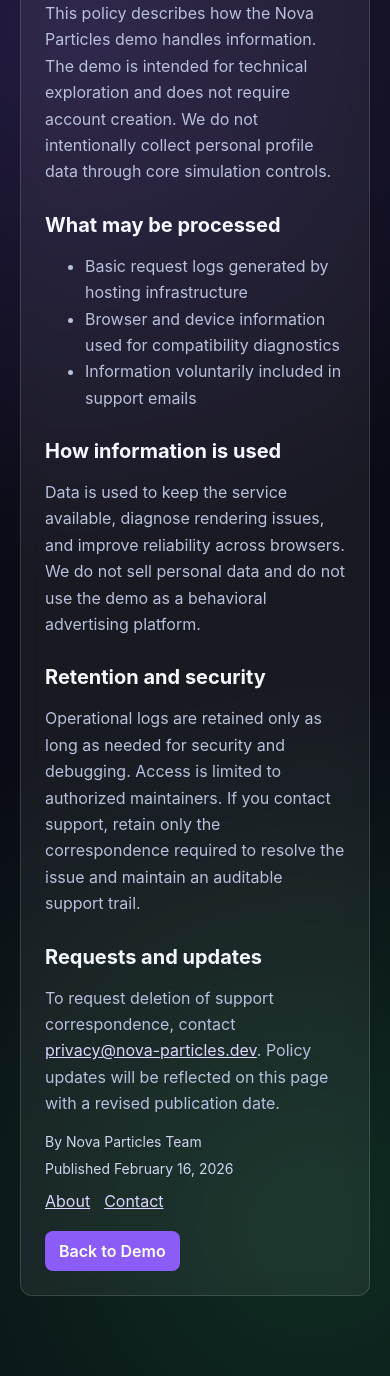
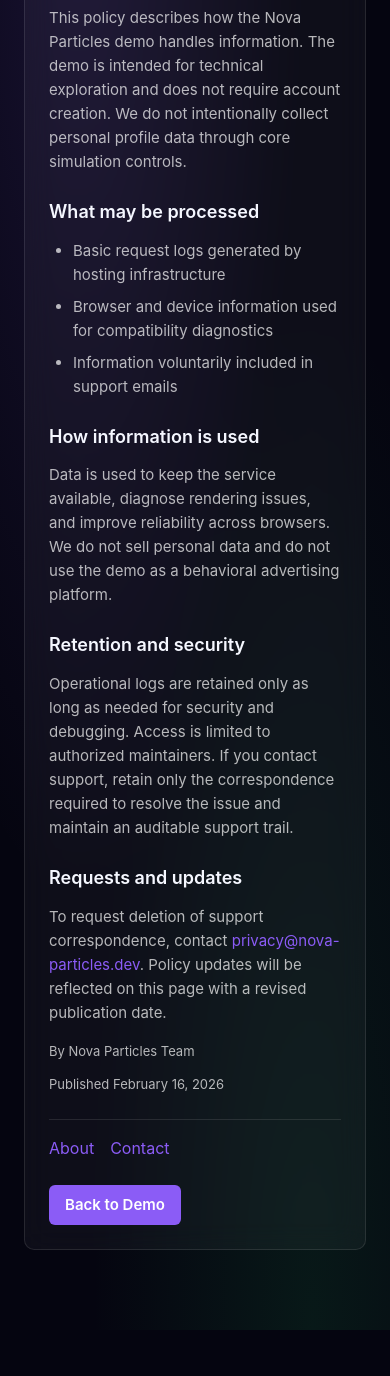
Before and after one commit to forbiddenlink/particle-system, a website: page apps/web/public/privacy-policy/index.html in a window 390 px wide. Shown: the part 128-1504 px from the top of the page. After the commit the page ends 1458 px from the top, so only its background shows below. Drawn offline with Linux system fonts and the light colour scheme.

Commit message:
refactor(ui): implement design system with unified tokens and improved polish
- Add comprehensive CSS custom properties (type scale, 8pt spacing grid, colors, surfaces)
- Unify glassmorphism: consistent 14px blur, updated surface opacity
- Improve button states: focus rings, disabled styles, unified shadows
- Enhance preset buttons: clearer active state with primary border
- Upgrade range sliders: thicker track, hover/focus states, Firefox support
- Add focus-visible outlines to all interactive elements
- Align site-pages.css with main design system tokens
- Update mobile breakpoints to use spacing tokens

Co-Authored-By: Warp <agent@warp.dev>

```diff
--- a/apps/web/public/site-pages.css
+++ b/apps/web/public/site-pages.css
@@ -1,83 +1,159 @@
 :root {
   color-scheme: dark;
-  --bg: #0a0b14;
-  --panel: rgba(255, 255, 255, 0.06);
-  --border: rgba(255, 255, 255, 0.14);
-  --text: #f5f7ff;
-  --muted: #b8c0dd;
-  --accent: #8b5cf6;
+
+  /* Typography */
+  --font-sans: "Inter", -apple-system, BlinkMacSystemFont, "Segoe UI", Roboto, sans-serif;
+
+  /* Type Scale */
+  --text-display: 28px;
+  --text-h1: 24px;
+  --text-h2: 18px;
+  --text-body: 15px;
+  --text-caption: 13px;
+
+  /* Spacing */
+  --space-2: 8px;
+  --space-3: 12px;
+  --space-4: 16px;
+  --space-5: 24px;
+  --space-6: 32px;
+  --space-8: 48px;
+
+  /* Colors */
+  --color-bg: #050510;
+  --color-surface: rgba(255, 255, 255, 0.04);
+  --color-border: rgba(255, 255, 255, 0.1);
+  --color-text: #f5f7ff;
+  --color-text-muted: rgba(255, 255, 255, 0.7);
+  --color-primary: #8b5cf6;
+  --color-primary-hover: #7c3aed;
+
+  /* Surfaces */
+  --radius-md: 10px;
+  --radius-sm: 6px;
+  --blur-panel: 14px;
 }
 
 * {
   box-sizing: border-box;
+  margin: 0;
+  padding: 0;
 }
 
 body {
-  margin: 0;
-  font-family: "Inter", "Segoe UI", sans-serif;
+  font-family: var(--font-sans);
   background:
-    radial-gradient(circle at 20% 10%, rgba(139, 92, 246, 0.2), transparent 40%),
-    radial-gradient(circle at 80% 90%, rgba(34, 197, 94, 0.18), transparent 40%),
-    var(--bg);
-  color: var(--text);
+    radial-gradient(ellipse at 20% 0%, rgba(139, 92, 246, 0.15), transparent 50%),
+    radial-gradient(ellipse at 80% 100%, rgba(34, 197, 94, 0.1), transparent 50%),
+    var(--color-bg);
+  color: var(--color-text);
+  line-height: 1.6;
+  -webkit-font-smoothing: antialiased;
 }
 
 main {
-  max-width: 860px;
-  margin: 48px auto;
-  padding: 0 20px 32px;
+  max-width: 720px;
+  margin: var(--space-8) auto;
+  padding: 0 var(--space-5) var(--space-6);
 }
 
 .panel {
-  background: var(--panel);
-  border: 1px solid var(--border);
-  border-radius: 12px;
-  padding: 24px;
-  backdrop-filter: blur(10px);
+  background: var(--color-surface);
+  border: 1px solid var(--color-border);
+  border-radius: var(--radius-md);
+  padding: var(--space-5);
+  backdrop-filter: blur(var(--blur-panel));
+  -webkit-backdrop-filter: blur(var(--blur-panel));
 }
 
 h1 {
-  margin: 0 0 8px;
-  font-size: 32px;
+  font-size: var(--text-display);
+  font-weight: 700;
+  letter-spacing: -0.02em;
+  margin-bottom: var(--space-4);
 }
 
 h2 {
-  margin: 28px 0 10px;
-  font-size: 20px;
+  font-size: var(--text-h2);
+  font-weight: 600;
+  margin-top: var(--space-5);
+  margin-bottom: var(--space-3);
 }
 
-p,
+p {
+  color: var(--color-text-muted);
+  font-size: var(--text-body);
+  margin-bottom: var(--space-4);
+}
+
+p:last-child {
+  margin-bottom: 0;
+}
+
+ul {
+  color: var(--color-text-muted);
+  padding-left: var(--space-5);
+  margin-bottom: var(--space-4);
+}
+
 li {
-  color: var(--muted);
-  line-height: 1.65;
+  font-size: var(--text-body);
+  margin-bottom: var(--space-2);
 }
 
 nav {
-  margin: 14px 0 0;
+  margin-top: var(--space-5);
+  padding-top: var(--space-4);
+  border-top: 1px solid var(--color-border);
   display: flex;
-  gap: 14px;
+  gap: var(--space-4);
   flex-wrap: wrap;
 }
 
 a {
-  color: #ddd6fe;
+  color: var(--color-primary);
+  text-decoration: none;
+  transition: color 150ms ease;
+}
+
+a:hover {
+  color: #a78bfa;
+}
+
+a:focus-visible {
+  outline: 2px solid var(--color-primary);
+  outline-offset: 2px;
+  border-radius: 2px;
 }
 
 time,
 .byline {
   display: block;
-  font-size: 14px;
-  color: #d1d5f0;
-  margin-top: 10px;
+  font-size: var(--text-caption);
+  color: var(--color-text-muted);
+  margin-top: var(--space-3);
 }
 
 .home-link {
   display: inline-block;
-  margin-top: 20px;
+  margin-top: var(--space-5);
   text-decoration: none;
-  background: var(--accent);
+  background: var(--color-primary);
   color: #ffffff;
-  border-radius: 8px;
-  padding: 10px 14px;
+  border-radius: var(--radius-sm);
+  padding: var(--space-2) var(--space-4);
   font-weight: 600;
+  font-size: var(--text-body);
+  transition: background 150ms ease, transform 150ms ease;
 }
+
+.home-link:hover {
+  background: var(--color-primary-hover);
+  transform: translateY(-1px);
+  color: #ffffff;
+}
+
+.home-link:focus-visible {
+  outline: 2px solid var(--color-primary);
+  outline-offset: 2px;
+}
--- a/apps/web/src/style.css
+++ b/apps/web/src/style.css
@@ -1,21 +1,60 @@
 :root {
-  --font-sans:
-    "Inter", -apple-system, BlinkMacSystemFont, "Segoe UI", Roboto, sans-serif;
+  /* Typography */
+  --font-sans: "Inter", -apple-system, BlinkMacSystemFont, "Segoe UI", Roboto, sans-serif;
   --font-mono: "JetBrains Mono", "Fira Code", monospace;
 
+  /* Type Scale */
+  --text-display: 28px;
+  --text-h1: 20px;
+  --text-h2: 16px;
+  --text-body: 14px;
+  --text-caption: 12px;
+  --text-mono: 13px;
+
+  /* Spacing (8pt grid) */
+  --space-1: 4px;
+  --space-2: 8px;
+  --space-3: 12px;
+  --space-4: 16px;
+  --space-5: 24px;
+  --space-6: 32px;
+  --space-8: 48px;
+
+  /* Neutrals */
   --color-bg: #050510;
+  --color-surface-1: rgba(10, 10, 20, 0.75);
+  --color-surface-2: rgba(255, 255, 255, 0.05);
+  --color-border: rgba(255, 255, 255, 0.1);
+  --color-border-subtle: rgba(255, 255, 255, 0.06);
+
+  /* Text */
   --color-text: #ffffff;
   --color-text-muted: rgba(255, 255, 255, 0.7);
+  --color-text-subtle: rgba(255, 255, 255, 0.5);
+
+  /* Accent */
   --color-primary: #8b5cf6;
   --color-primary-hover: #7c3aed;
+  --color-primary-muted: rgba(139, 92, 246, 0.2);
+
+  /* Semantic */
   --color-success: #22c55e;
+  --color-warning: #f59e0b;
+  --color-error: #ef4444;
 
-  --glass-bg: rgba(10, 10, 20, 0.6);
-  --glass-border: rgba(255, 255, 255, 0.1);
-  --glass-shadow: 0 8px 32px 0 rgba(0, 0, 0, 0.37);
+  /* Surfaces */
+  --radius-sm: 6px;
+  --radius-md: 10px;
+  --radius-lg: 14px;
+  --blur-panel: 14px;
+  --shadow-panel: 0 8px 32px rgba(0, 0, 0, 0.4);
+  --shadow-button: 0 2px 4px rgba(0, 0, 0, 0.2);
+  --shadow-button-hover: 0 4px 8px rgba(0, 0, 0, 0.3);
 
-  --radius-sm: 6px;
-  --radius-md: 12px;
+  /* Transitions */
+  --duration-fast: 150ms;
+  --duration-normal: 200ms;
+  --ease-out: cubic-bezier(0.4, 0, 0.2, 1);
 }
 
 * {
@@ -69,42 +108,43 @@ canvas {
 /* UI Panels */
 .panel {
   position: absolute;
-  background: var(--glass-bg);
-  backdrop-filter: blur(12px);
-  -webkit-backdrop-filter: blur(12px);
-  border: 1px solid var(--glass-border);
-  box-shadow: var(--glass-shadow);
+  background: var(--color-surface-1);
+  backdrop-filter: blur(var(--blur-panel));
+  -webkit-backdrop-filter: blur(var(--blur-panel));
+  border: 1px solid var(--color-border);
+  box-shadow: var(--shadow-panel);
   border-radius: var(--radius-md);
-  padding: 16px 24px;
+  padding: var(--space-4) var(--space-5);
   z-index: 100;
   transition:
-    transform 0.2s ease,
-    opacity 0.2s ease;
+    transform var(--duration-normal) var(--ease-out),
+    opacity var(--duration-normal) var(--ease-out);
   pointer-events: auto;
 }
 
 #info {
-  top: 24px;
-  left: 24px;
+  top: var(--space-5);
+  left: var(--space-5);
   max-width: 340px;
 }
 
 #info h1 {
-  font-size: 20px;
+  font-size: var(--text-h1);
   font-weight: 700;
-  margin-bottom: 8px;
+  margin-bottom: var(--space-2);
   background: linear-gradient(135deg, #fff 0%, #a78bfa 100%);
   -webkit-background-clip: text;
   -webkit-text-fill-color: transparent;
+  background-clip: text;
   display: inline-block;
   letter-spacing: -0.02em;
 }
 
 #info p {
-  font-size: 14px;
+  font-size: var(--text-body);
   line-height: 1.5;
   color: var(--color-text-muted);
-  margin-bottom: 8px;
+  margin-bottom: var(--space-2);
 }
 
 #info p:last-child {
@@ -112,42 +152,43 @@ canvas {
 }
 
 #active-preset {
-  margin-top: 10px;
+  margin-top: var(--space-3);
 }
 
 #active-preset-description {
-  font-size: 13px;
-  color: rgba(255, 255, 255, 0.78);
+  font-size: var(--text-mono);
+  color: var(--color-text-muted);
 }
 
 #stats {
-  top: 24px;
-  right: 24px;
+  top: var(--space-5);
+  right: var(--space-5);
   font-family: var(--font-mono);
-  font-size: 13px;
+  font-size: var(--text-mono);
   display: flex;
   flex-direction: column;
-  gap: 4px;
+  gap: var(--space-1);
 }
 
 .stat-value {
   color: var(--color-success);
   font-weight: 600;
+  font-variant-numeric: tabular-nums;
 }
 
 /* Controls */
 #controls {
   position: absolute;
-  bottom: 24px;
-  left: 24px;
+  bottom: var(--space-5);
+  left: var(--space-5);
   right: 340px;
   display: flex;
   flex-wrap: nowrap;
-  gap: 12px;
+  gap: var(--space-3);
   z-index: 100;
   align-items: center;
   overflow-x: auto;
-  padding-bottom: 4px;
+  padding-bottom: var(--space-1);
   pointer-events: auto;
 }
 
@@ -155,91 +196,137 @@ canvas {
   flex: 0 0 auto;
 }
 
-/* Button utility */
+/* Button base */
 .btn {
   background: var(--color-primary);
   color: white;
   border: none;
-  padding: 10px 20px;
+  padding: var(--space-2) var(--space-4);
   border-radius: var(--radius-sm);
   cursor: pointer;
-  font-size: 14px;
+  font-size: var(--text-body);
   font-weight: 500;
-  transition: all 0.2s ease;
+  transition: all var(--duration-fast) var(--ease-out);
   font-family: var(--font-sans);
-  box-shadow: 0 2px 4px rgba(0, 0, 0, 0.2);
+  box-shadow: var(--shadow-button);
 }
 
 .btn:hover {
   background: var(--color-primary-hover);
   transform: translateY(-1px);
-  box-shadow: 0 4px 8px rgba(0, 0, 0, 0.3);
+  box-shadow: var(--shadow-button-hover);
 }
 
 .btn:active {
   transform: translateY(0);
+  box-shadow: var(--shadow-button);
+}
+
+.btn:focus-visible {
+  outline: 2px solid var(--color-primary);
+  outline-offset: 2px;
+}
+
+.btn:disabled {
+  opacity: 0.4;
+  cursor: not-allowed;
+  transform: none;
 }
 
 /* Form elements */
 .control-group {
   display: flex;
   align-items: center;
-  gap: 12px;
-  background: var(--glass-bg);
-  backdrop-filter: blur(12px);
-  -webkit-backdrop-filter: blur(12px);
-  border: 1px solid var(--glass-border);
-  padding: 8px 16px;
+  gap: var(--space-3);
+  background: var(--color-surface-1);
+  backdrop-filter: blur(var(--blur-panel));
+  -webkit-backdrop-filter: blur(var(--blur-panel));
+  border: 1px solid var(--color-border);
+  padding: var(--space-2) var(--space-4);
   border-radius: var(--radius-sm);
   color: var(--color-text);
-  font-size: 14px;
+  font-size: var(--text-body);
   user-select: none;
+}
+
+.control-group label {
+  color: var(--color-text-muted);
+  font-weight: 500;
+  white-space: nowrap;
 }
 
 input[type="range"] {
   -webkit-appearance: none;
   width: 120px;
-  height: 4px;
-  background: rgba(255, 255, 255, 0.2);
-  border-radius: 2px;
+  height: 6px;
+  background: rgba(255, 255, 255, 0.15);
+  border-radius: 3px;
   outline: none;
+  transition: background var(--duration-fast) var(--ease-out);
+}
+
+input[type="range"]:hover {
+  background: rgba(255, 255, 255, 0.25);
+}
+
+input[type="range"]:focus-visible {
+  outline: 2px solid var(--color-primary);
+  outline-offset: 2px;
 }
 
 input[type="range"]::-webkit-slider-thumb {
   -webkit-appearance: none;
-  width: 16px;
-  height: 16px;
+  width: 14px;
+  height: 14px;
   border-radius: 50%;
   background: #fff;
   cursor: pointer;
-  transition: transform 0.1s;
-  box-shadow: 0 2px 4px rgba(0, 0, 0, 0.2);
+  transition: transform var(--duration-fast) var(--ease-out),
+    box-shadow var(--duration-fast) var(--ease-out);
+  box-shadow: 0 1px 3px rgba(0, 0, 0, 0.3);
+  border: none;
 }
 
 input[type="range"]::-webkit-slider-thumb:hover {
-  transform: scale(1.2);
+  transform: scale(1.15);
+  box-shadow: 0 2px 6px rgba(0, 0, 0, 0.4);
+}
+
+input[type="range"]::-moz-range-thumb {
+  width: 14px;
+  height: 14px;
+  border-radius: 50%;
+  background: #fff;
+  cursor: pointer;
+  border: none;
+  box-shadow: 0 1px 3px rgba(0, 0, 0, 0.3);
 }
 
 /* Checkbox specific */
 input[type="checkbox"] {
   accent-color: var(--color-primary);
-  width: 16px;
-  height: 16px;
+  width: var(--space-4);
+  height: var(--space-4);
   cursor: pointer;
+}
+
+input[type="checkbox"]:focus-visible {
+  outline: 2px solid var(--color-primary);
+  outline-offset: 2px;
 }
 
 /* Presets */
 #presets {
   position: absolute;
-  bottom: 92px;
-  left: 24px;
+  bottom: 88px;
+  left: var(--space-5);
   right: 340px;
   display: flex;
-  gap: 8px;
+  gap: var(--space-2);
   align-items: center;
   z-index: 100;
   overflow-x: auto;
-  padding-bottom: 4px;
+  padding-bottom: var(--space-1);
   pointer-events: auto;
 }
 
@@ -248,50 +335,64 @@ input[type="checkbox"] {
 }
 
 .preset-btn {
-  padding: 8px 16px;
-  font-size: 12px;
-  border: 1px solid rgba(255, 255, 255, 0.1);
-  background: rgba(255, 255, 255, 0.05);
-  backdrop-filter: blur(4px);
-  color: rgba(255, 255, 255, 0.9);
+  padding: var(--space-2) var(--space-3);
+  font-size: var(--text-caption);
+  font-weight: 500;
+  border: 1px solid var(--color-border);
+  background: var(--color-surface-2);
+  backdrop-filter: blur(8px);
+  -webkit-backdrop-filter: blur(8px);
+  color: var(--color-text-muted);
   border-radius: var(--radius-sm);
   cursor: pointer;
-  transition: all 0.2s;
+  transition: all var(--duration-fast) var(--ease-out);
 }
 
 .preset-btn:hover {
-  background: rgba(255, 255, 255, 0.15);
+  background: rgba(255, 255, 255, 0.12);
+  color: var(--color-text);
   transform: translateY(-1px);
 }
 
+.preset-btn:focus-visible {
+  outline: 2px solid var(--color-primary);
+  outline-offset: 2px;
+}
+
 .preset-btn-active {
-  border-color: rgba(167, 139, 250, 0.9);
-  background: rgba(139, 92, 246, 0.25);
-  box-shadow: inset 0 0 0 1px rgba(167, 139, 250, 0.35);
+  border-color: var(--color-primary);
+  background: var(--color-primary-muted);
+  color: var(--color-text);
+  font-weight: 600;
 }
 
 #site-links {
-  bottom: 24px;
-  right: 24px;
+  bottom: var(--space-5);
+  right: var(--space-5);
   display: flex;
-  gap: 10px;
+  gap: var(--space-3);
   align-items: center;
   z-index: 100;
-  padding: 10px 14px;
+  padding: var(--space-2) var(--space-4);
 }
 
 .site-link {
-  color: #f5f3ff;
+  color: var(--color-text-muted);
   text-decoration: none;
-  font-size: 13px;
-  font-weight: 600;
-  opacity: 0.85;
+  font-size: var(--text-caption);
+  font-weight: 500;
+  transition: color var(--duration-fast) var(--ease-out);
 }
 
 .site-link:hover,
 .site-link:focus-visible {
-  opacity: 1;
-  text-decoration: underline;
+  color: var(--color-text);
+}
+
+.site-link:focus-visible {
+  outline: 2px solid var(--color-primary);
+  outline-offset: 2px;
+  border-radius: 2px;
 }
 
 .sr-only {
@@ -331,60 +432,77 @@ input[type="checkbox"] {
   top: 50%;
   left: 50%;
   transform: translate(-50%, -50%);
-  background: rgba(15, 15, 25, 0.95);
-  color: white;
-  padding: 40px;
-  border-radius: var(--radius-md);
+  background: var(--color-surface-1);
+  backdrop-filter: blur(var(--blur-panel));
+  -webkit-backdrop-filter: blur(var(--blur-panel));
+  color: var(--color-text);
+  padding: var(--space-8);
+  border-radius: var(--radius-lg);
   text-align: center;
   max-width: 500px;
   z-index: 1000;
-  border: 1px solid rgba(255, 107, 107, 0.3);
-  box-shadow: 0 20px 50px rgba(0, 0, 0, 0.5);
+  border: 1px solid rgba(239, 68, 68, 0.3);
+  box-shadow: 0 24px 64px rgba(0, 0, 0, 0.6);
+}
+
+.error-modal h2 {
+  color: var(--color-error);
+  font-size: var(--text-h1);
+  margin-bottom: var(--space-4);
+}
+
+.error-modal p {
+  color: var(--color-text-muted);
+  font-size: var(--text-body);
+  line-height: 1.5;
+  margin-bottom: var(--space-3);
 }
 
 /* Mobile adjustments */
 @media (max-width: 768px) {
   #info {
-    top: 16px;
-    left: 16px;
-    right: 16px;
+    top: var(--space-4);
+    left: var(--space-4);
+    right: var(--space-4);
     max-width: none;
   }
 
   #stats {
     top: auto;
-    bottom: 16px;
-    right: 16px;
+    bottom: var(--space-4);
+    right: var(--space-4);
     background: transparent;
     border: none;
     box-shadow: none;
+    backdrop-filter: none;
+    -webkit-backdrop-filter: none;
     text-align: right;
   }
 
   #controls {
-    bottom: 16px;
-    left: 16px;
-    right: 16px;
+    bottom: var(--space-4);
+    left: var(--space-4);
+    right: var(--space-4);
   }
 
   #presets {
-    bottom: 90px;
-    left: 16px;
-    right: 16px;
+    bottom: 88px;
+    left: var(--space-4);
+    right: var(--space-4);
   }
 
   #site-links {
-    left: 16px;
-    right: 16px;
+    left: var(--space-4);
+    right: var(--space-4);
     top: 180px;
     bottom: auto;
-    padding: 8px 12px;
-    gap: 8px;
+    padding: var(--space-2) var(--space-3);
+    gap: var(--space-2);
     justify-content: center;
     flex-wrap: wrap;
   }
 
   .site-link {
-    font-size: 12px;
+    font-size: var(--text-caption);
   }
 }
```
